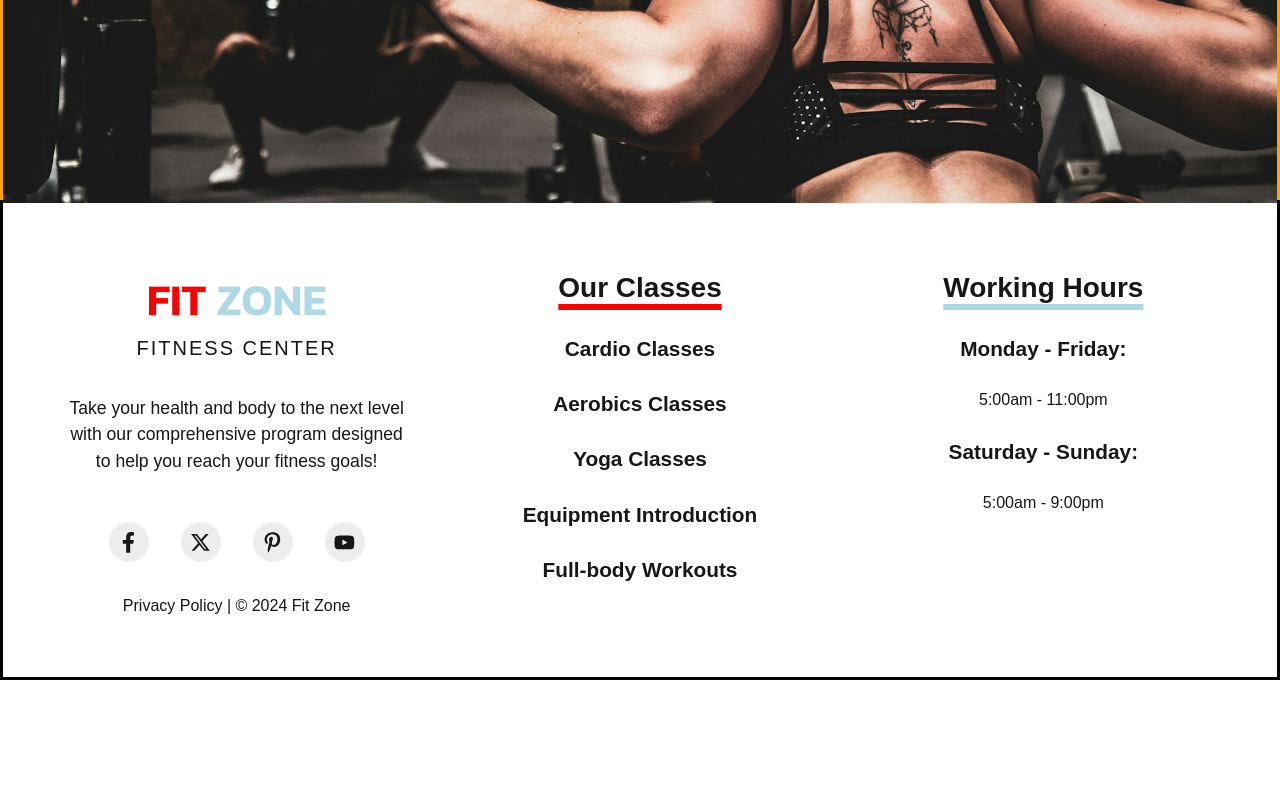
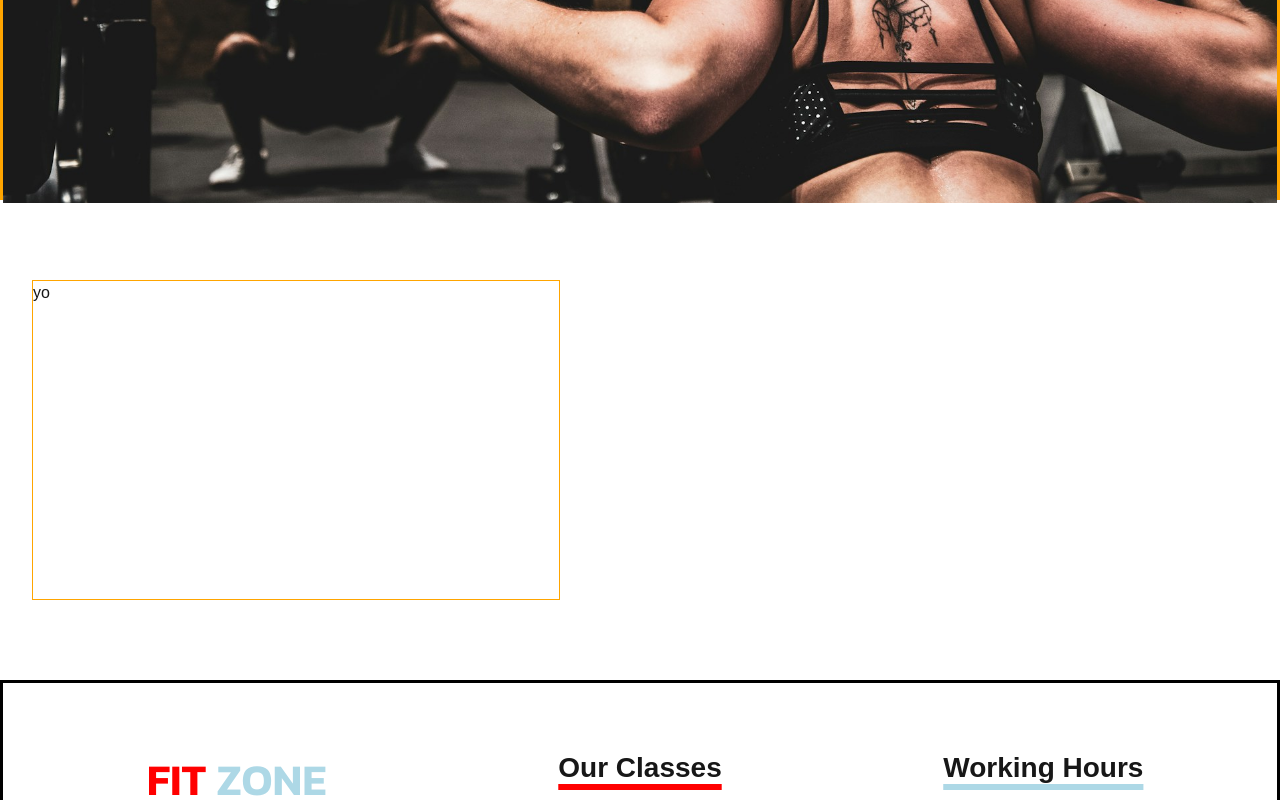
Before and after one commit to NMc0der/gym-website1, a Next.js app: page /gymClasses in a window 1280 px wide. Shown: the part 412-1212 px from the top of the page. Before the commit the page ends 1092 px from the top, so only its background shows below. Built offline with nearby package versions, Linux system fonts and the light colour scheme.

Commit message:
created gym card component and data file list

```diff
--- a/src/app/(Routes)/gymClasses/gymClasses.scss
+++ b/src/app/(Routes)/gymClasses/gymClasses.scss
@@ -0,0 +1,10 @@
+.gym-classes-container {
+  display: grid;
+  margin: 5rem 2rem;
+}
+
+.gym-class-template {
+  border: 1px solid orange;
+  height: 20rem;
+  width: 33rem;
+}
--- a/src/app/(Routes)/gymClasses/page.jsx
+++ b/src/app/(Routes)/gymClasses/page.jsx
@@ -1,13 +1,12 @@
 import "./gymClasses.scss";
+import GymClassCard from "@/app/components/gymClassCard";
+import GymClassList from "@/app/data/gymClassList";
+// "../../data/gymClassList"
 
 const GymClasses = () => {
   return (
-    <div>
-      <div>
-        <h2></h2>
-        <span></span>
-        <span></span>
-      </div>
+    <div className="gym-classes-container">
+      <GymClassCard />
     </div>
   );
 };
--- /dev/null
+++ b/src/app/components/gymClassCard.jsx
@@ -0,0 +1,11 @@
+const GymClassCard = () => {
+  return (
+    <div className="gym-class-template">
+      <h2>yo</h2>
+      <span></span>
+      <span></span>
+    </div>
+  );
+};
+
+export default GymClassCard;
--- /dev/null
+++ b/src/app/data/gymClassList.jsx
@@ -0,0 +1,11 @@
+const GymClassList = () => [
+  {
+    name: "Running",
+    image: "",
+    teacher: "Jason Mich",
+    day: "Mon",
+    time: "5:00 am",
+  },
+];
+
+export default GymClassList;
```
Also changed, not shown: src/app/data/classList.jsx (deleted).
